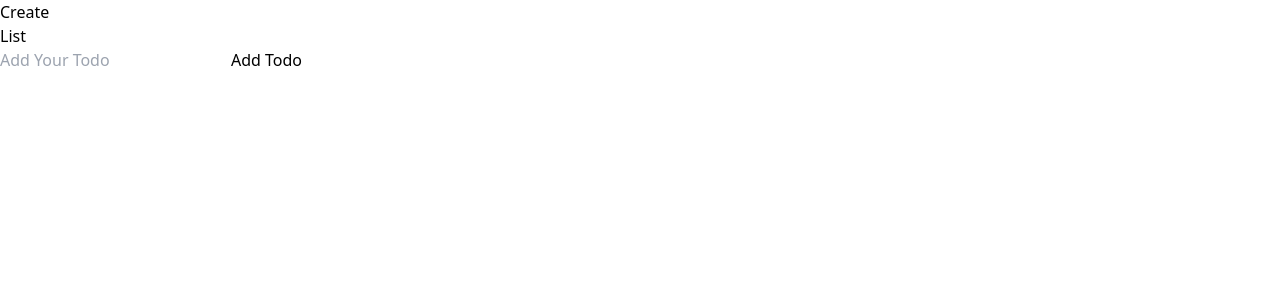
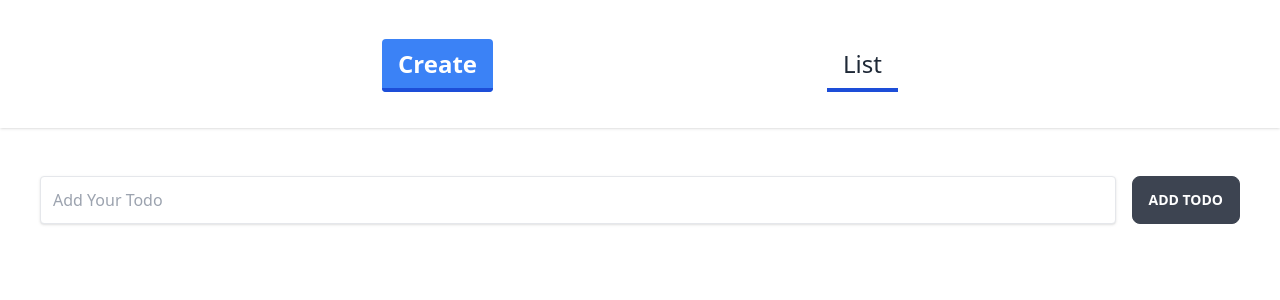
Before and after one commit to prabhanshjn/todo-list, a React (Create React App) app: page / in a window 1280 px wide. Shown: the top 300 px of the page. Built offline with nearby package versions, Linux system fonts and the light colour scheme.

Commit message:
Changed to typescript

```diff
--- /dev/null
+++ b/src/Config/firebase.js
@@ -0,0 +1,10 @@
+// For Firebase JS SDK v7.20.0 and later, measurementId is optional
+const firebaseConfig = {
+    apiKey: "AIzaSyBGsvO0xhVeTftbnoApw0qFqvlo__AGhJE",
+    authDomain: "todo-list-8eebb.firebaseapp.com",
+    projectId: "todo-list-8eebb",
+    storageBucket: "todo-list-8eebb.appspot.com",
+    messagingSenderId: "323757872546",
+    appId: "1:323757872546:web:9c406b66d5f83714bd4efb",
+    measurementId: "G-R4TQYGL48P"
+};
--- a/src/components/Create.js
+++ b/src/components/Create.tsx
@@ -21,7 +21,7 @@ export default function Create({setNewTodo}){
         <div className={"content-center px-10"}>
             <form className={"flex flex-row "} onSubmit={handleSubmit}>
                 <input className={"shadow mr-4 appearance-none border rounded w-full py-2 px-3 text-gray-700 leading-tight focus:outline-none focus:shadow-outline"} placeholder={"Add Your Todo"} type={"text"} value={todoText} onChange={(e) => setTodoText(e.target.value)}/>
-                <button className={"ml-auto flex-shrink-0 hover:bg-gray-700 border-gray-500 hover:border-gray-700 hover:text-white text-md border-4 text-black py-1 px-2 rounded"} type={"submit"}>Add Todo</button>
+                <button className={"btn"} type={"submit"}>Add Todo</button>
             </form>
         </div>
     )
--- /dev/null
+++ b/tailwind.config.js
@@ -0,0 +1,7 @@
+module.exports = {
+  content: ["./src/**/*.{js,jsx,ts,tsx}"],
+  theme: {
+    extend: {},
+  },
+  plugins: [require("daisyui")],
+}
```
Also changed, not shown: package.json (+6 -5 lines), src/components/List.tsx (renamed from src/components/List.js), src/components/Menu.tsx (renamed from src/components/Menu.js), src/index.tsx (renamed from src/index.js), 1 other file (tests, documents, lock files or other folders).
